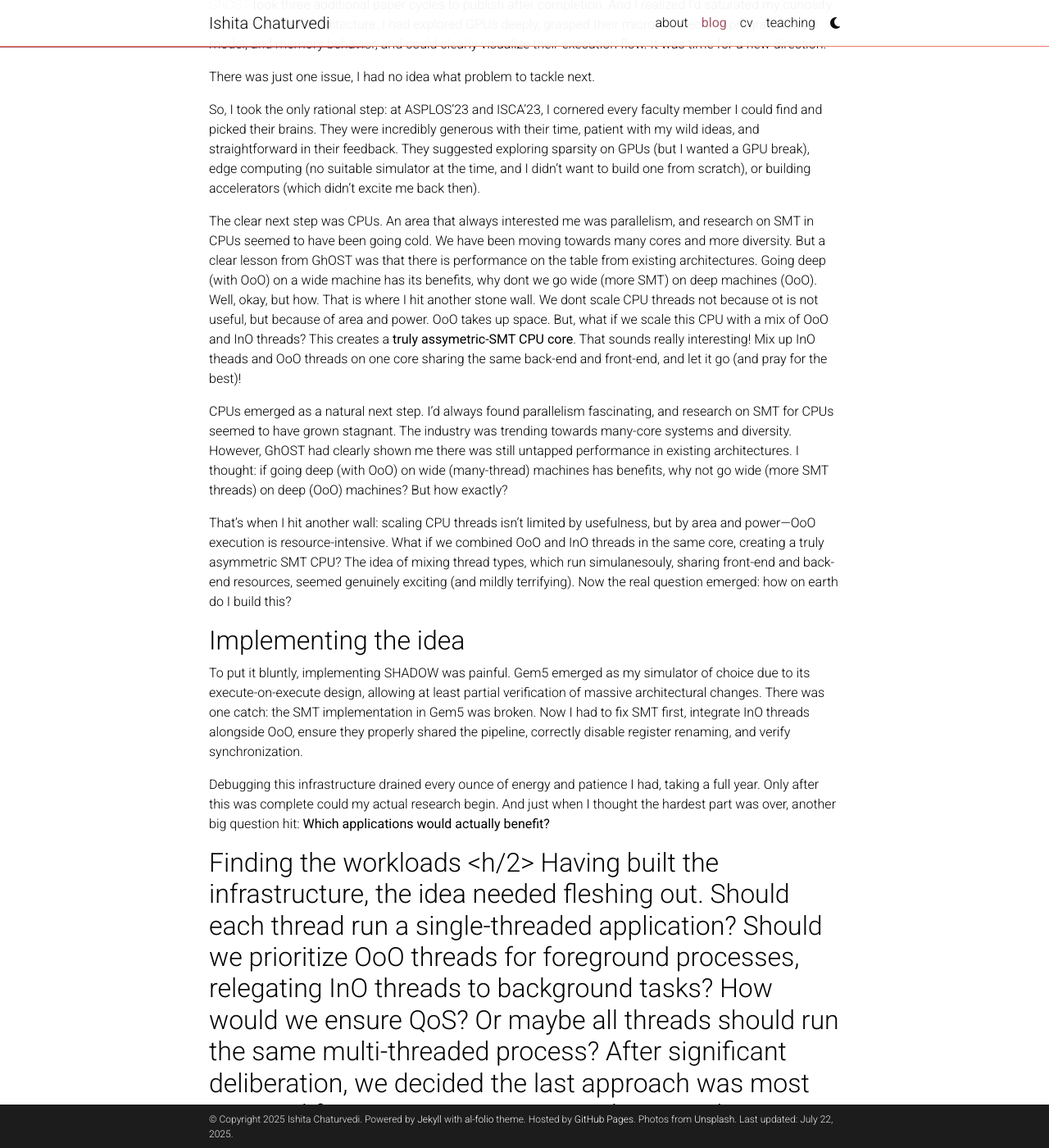
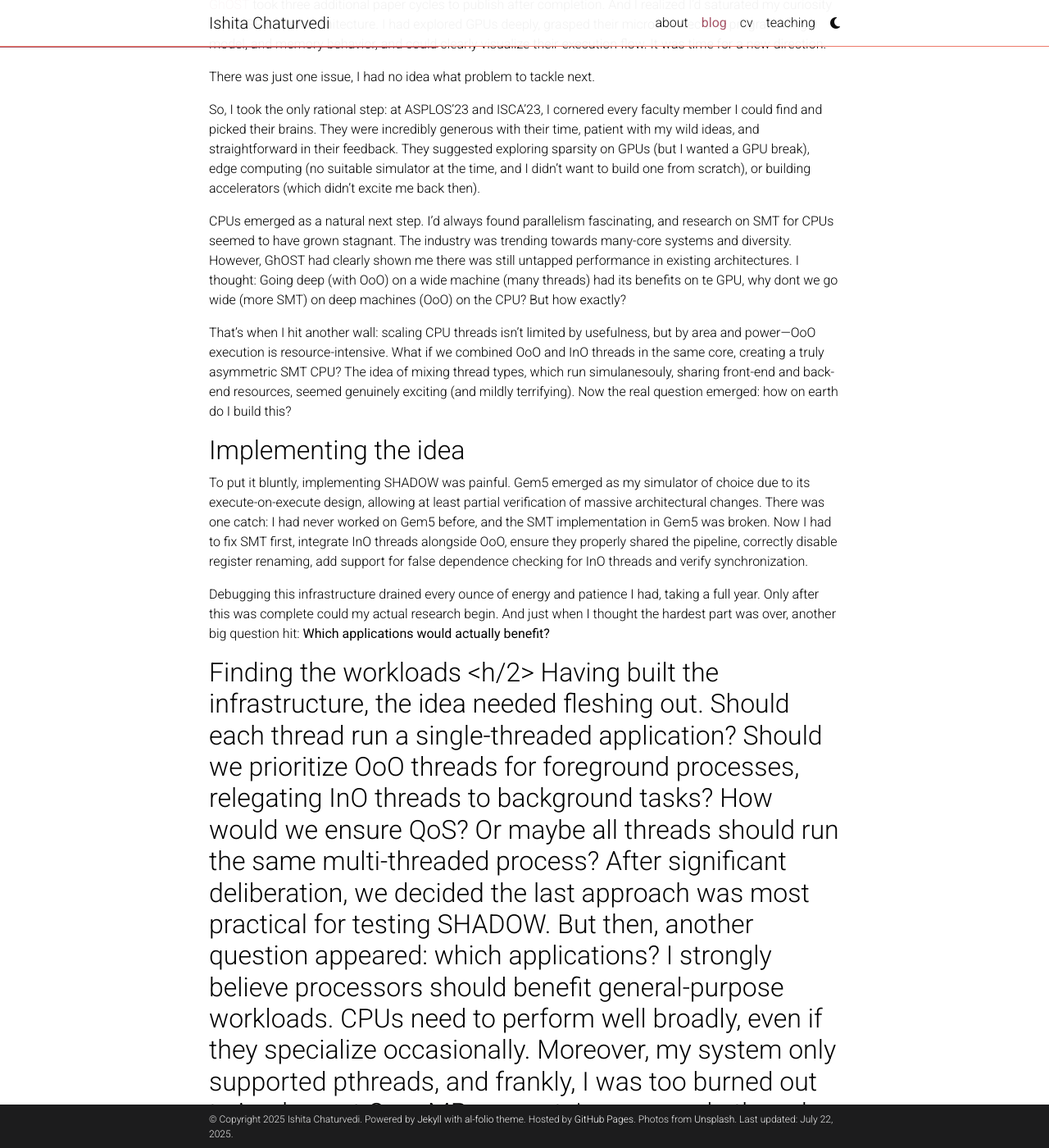
Before and after one commit to ishitachaturvedi/ishitachaturvedi.github.io, a Jekyll site: the page built from _posts/2025-02-03-Reflections-through-grad-school.md, in a window 1280 px wide and 1400 px high, scrolled down 491 px. Shown: the whole window at 82% size. Built offline with Jekyll 4.4.1, drawn with Linux system fonts in a browser that asks for light colours; comment, search, counter and statistics services are not loaded; a style sheet for code colours, icons or effects is not loaded; some of the changed text lies outside the part shown.

Commit message:
Added SHADOW journey

```diff
--- a/_posts/2025-02-03-Reflections-through-grad-school.md
+++ b/_posts/2025-02-03-Reflections-through-grad-school.md
@@ -20,19 +20,14 @@
 
 So, I took the only rational step: at ASPLOS'23 and ISCA'23, I cornered every faculty member I could find and picked their brains. They were incredibly generous with their time, patient with my wild ideas, and straightforward in their feedback. They suggested exploring sparsity on GPUs (but I wanted a GPU break), edge computing (no suitable simulator at the time, and I didn't want to build one from scratch), or building accelerators (which didn’t excite me back then).
 
-
-The clear next step was CPUs. An area that always interested me was parallelism, and research on SMT in CPUs seemed to have been going cold. We have been moving towards many cores and more diversity. But a clear lesson from GhOST was that there is performance on the table from existing architectures. Going deep (with OoO) on a wide machine has its benefits, why dont we go wide (more SMT) on deep machines (OoO). Well, okay, but how. That is where I hit another stone wall. We dont scale CPU threads not because ot is not useful, but because of area and power. OoO takes up space. But, what if we scale this CPU with a mix of OoO and InO threads? This creates a <b>truly assymetric-SMT CPU core</b>. That sounds really interesting! Mix up InO theads and OoO threads on one core sharing the same back-end and front-end, and let it go (and pray for the best)!
-
-
-CPUs emerged as a natural next step. I'd always found parallelism fascinating, and research on SMT for CPUs seemed to have grown stagnant. The industry was trending towards many-core systems and diversity. However, GhOST had clearly shown me there was still untapped performance in existing architectures. I thought: if going deep (with OoO) on wide (many-thread) machines has benefits, why not go wide (more SMT threads) on deep (OoO) machines? But how exactly?
+CPUs emerged as a natural next step. I'd always found parallelism fascinating, and research on SMT for CPUs seemed to have grown stagnant. The industry was trending towards many-core systems and diversity. However, GhOST had clearly shown me there was still untapped performance in existing architectures. I thought: Going deep (with OoO) on a wide machine (many threads) had its benefits on te GPU, why dont we go wide (more SMT) on deep machines (OoO) on the CPU? But how exactly?
 
 That's when I hit another wall: scaling CPU threads isn’t limited by usefulness, but by area and power—OoO execution is resource-intensive. What if we combined OoO and InO threads in the same core, creating a truly asymmetric SMT CPU? The idea of mixing thread types, which run simulanesouly, sharing front-end and back-end resources, seemed genuinely exciting (and mildly terrifying). Now the real question emerged: how on earth do I build this?
 
 
 <h2> Implementing the idea </h2>
 
-To put it bluntly, implementing SHADOW was painful. Gem5 emerged as my simulator of choice due to its execute-on-execute design, allowing at least partial verification of massive architectural changes. There was one catch: the SMT implementation in Gem5 was broken. Now I had to fix SMT first, integrate InO threads alongside OoO, ensure they properly shared the pipeline, correctly disable register renaming, and verify synchronization.
-
+To put it bluntly, implementing SHADOW was painful. Gem5 emerged as my simulator of choice due to its execute-on-execute design, allowing at least partial verification of massive architectural changes. There was one catch: I had never worked on Gem5 before, and the SMT implementation in Gem5 was broken. Now I had to fix SMT first, integrate InO threads alongside OoO, ensure they properly shared the pipeline, correctly disable register renaming, add support for false dependence checking for InO threads and verify synchronization.
 
 Debugging this infrastructure drained every ounce of energy and patience I had, taking a full year. Only after this was complete could my actual research begin. And just when I thought the hardest part was over, another big question hit: <b>Which applications would actually benefit?</b>
 
@@ -58,4 +53,4 @@
 SHADOW was a passion project born from genuine curiosity. I sincerely wanted to understand the impact of asymmetric SMT. Ultimately, we uncovered intriguing insights about parallelism, thread behavior, and CPU architecture. It was rejected from ISCA'25, but it is a relief that SHADOW is out in MICRO'25. It will read like everything was obvious, but now you know that was far from the truth.
 
 <h2>Final reflections</h2>
-If your research feels chaotic, uncertain, or exhausting, remember you're not alone. Behind every polished paper is a messy journey filled with setbacks, frustrations, and doubts. Sharing this story openly, I hope it resonates with you, reminding you that genuine, worthwhile work rarely comes easy—and that's perfectly okay.
+If your research feels chaotic, uncertain, or exhausting, remember you're not alone. Behind every polished paper is a messy journey filled with setbacks, frustrations, and doubts. Sharing this story openly, I hope it resonates with you, reminding you that genuine, worthwhile work rarely comes easy. And that's perfectly okay.
```
Also changed, not shown: other parts of _posts/2025-02-03-Reflections-through-grad-school.md (+1 -1 lines).
